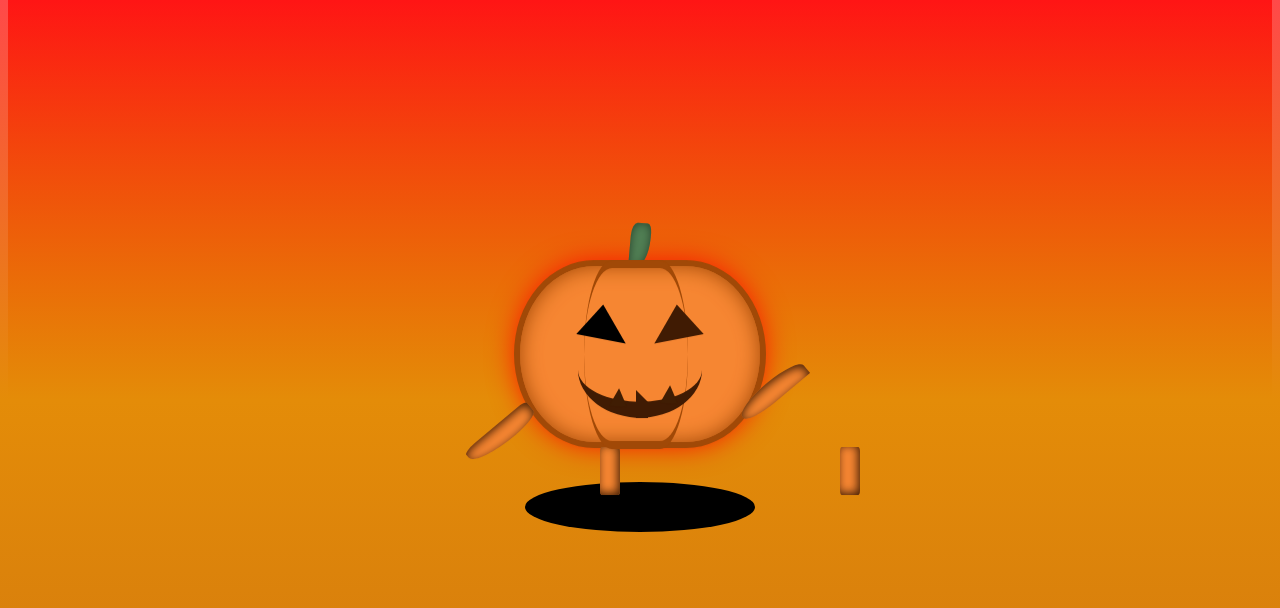
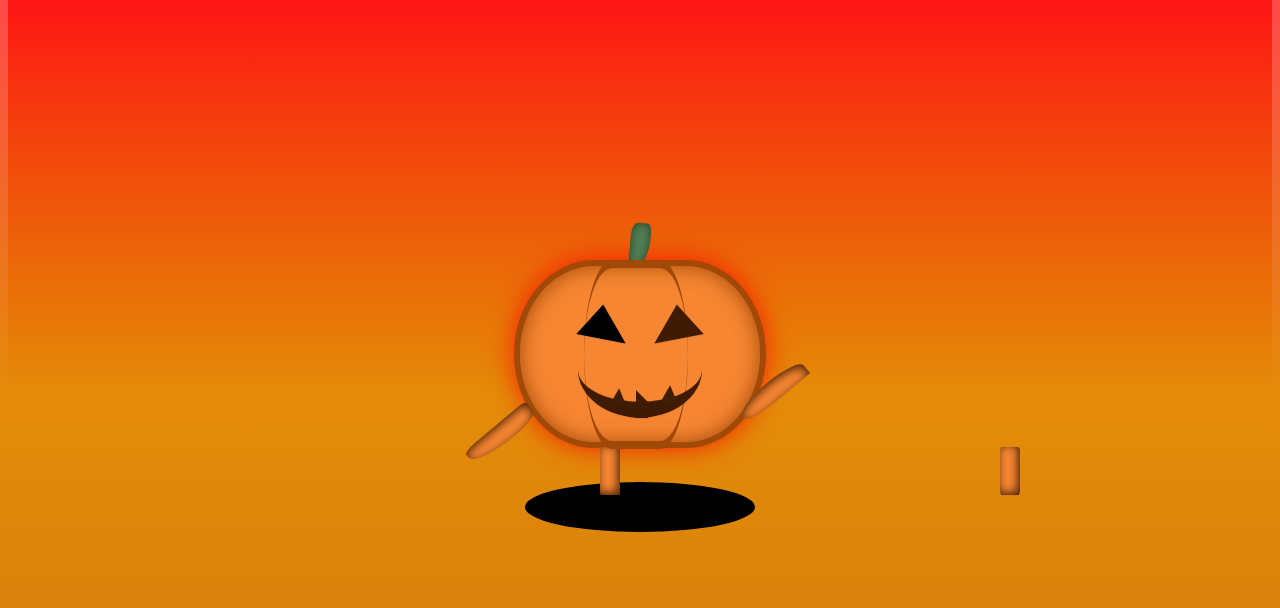
Before and after one commit to Koustubha068/Halloween-Project-1, a plain HTML site: page index.html in a window 1280 px wide. Drawn offline with Linux system fonts and the light colour scheme.

Commit message:
Update style.css

```diff
--- a/style.css
+++ b/style.css
@@ -199,7 +199,7 @@ html,body{
     height: 3em;
     width: 1.25em;
     position: absolute;
-    left: calc(50em - 30em);
+    left: calc(50em - 20em);
     top: 11.3em;
     transform: rotate(180deg);
     border-radius: 10% 10% 10% 10%;
```
